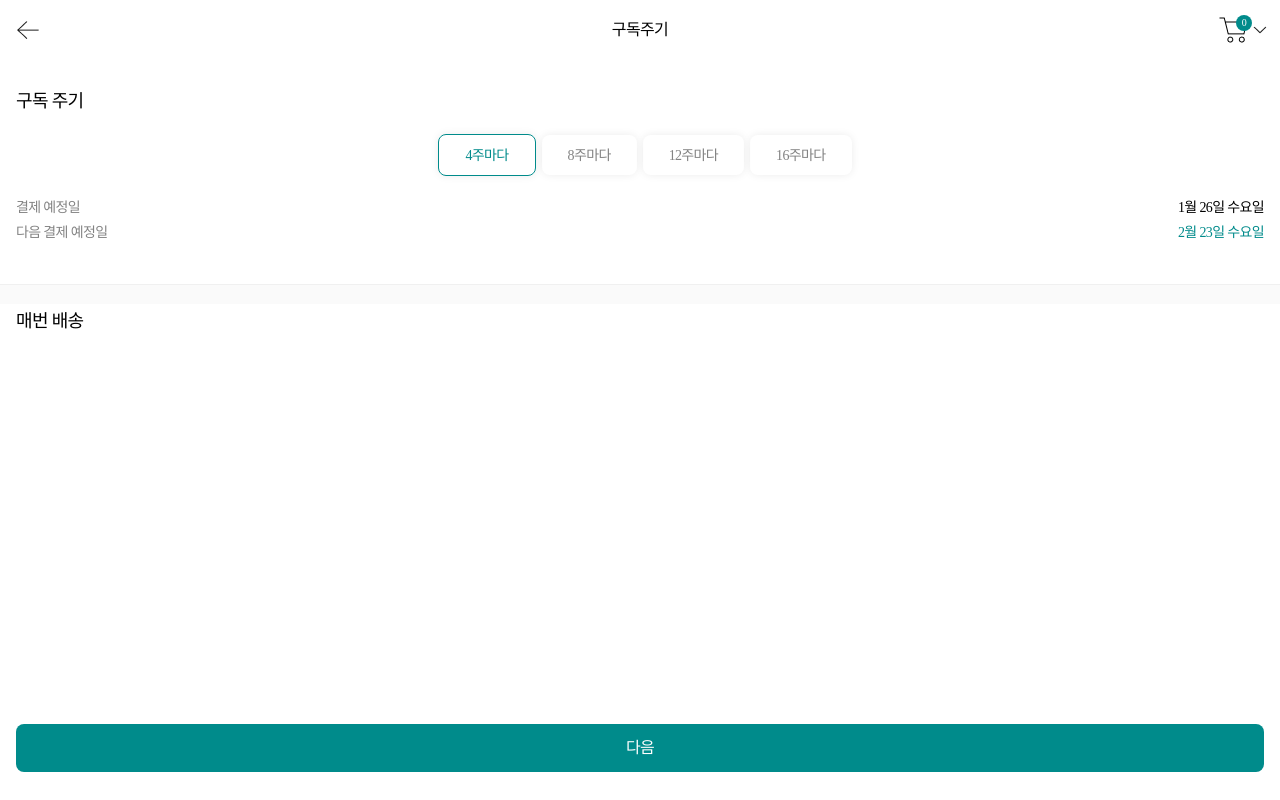
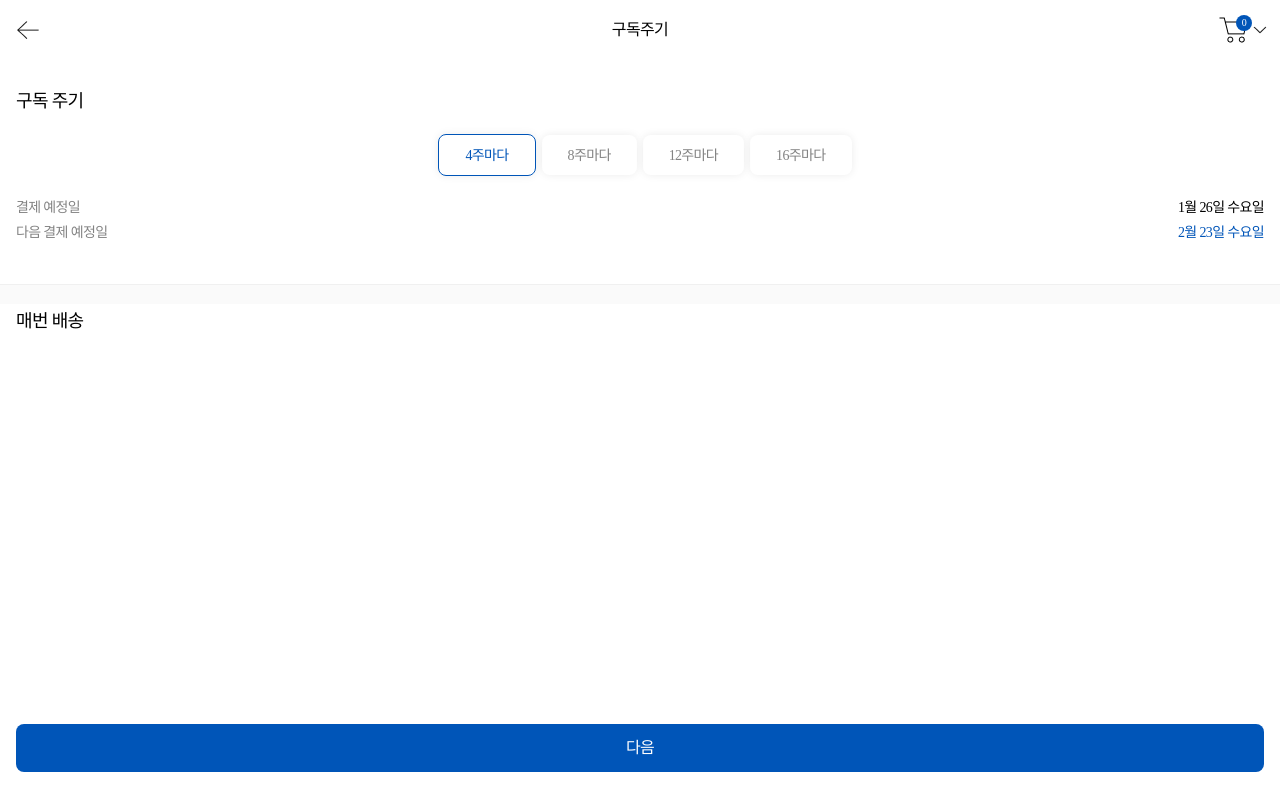
Before and after one commit to sujin3473/responsive_basket, a React (Create React App) app: page /order in a window 1280 px wide. Built offline with nearby package versions, Linux system fonts and the light colour scheme; a web font is replaced by a local one.

Commit message:
메인 색상 변경

```diff
--- a/src/App.css
+++ b/src/App.css
@@ -28,7 +28,7 @@ hr {
 }
 
 .order_btn {
-  background-color: #008B8B;
+  background-color: #0055B8;
   color: white;
   border-radius: 8px;
   height: 48px;
@@ -60,5 +60,5 @@ hr {
 }
 
 .w_blue {
-  color: #008B8B;
+  color: #0055B8;
 }
--- a/src/styles/cart.css
+++ b/src/styles/cart.css
@@ -35,7 +35,7 @@
   width: 46px;
   height: 28px;
   border-radius: 4px;
-  background-color: #008B8B;
+  background-color: #0055B8;
   color: white;
   padding: 48px auto;
   position: relative;
@@ -68,7 +68,7 @@
   height: 48px;
   line-height: 48px;
   border-radius: 4px;
-  background-color: #008B8B;
+  background-color: #0055B8;
   color: white;
   font-size: 16px;
   text-align: center;
--- a/src/styles/order.css
+++ b/src/styles/order.css
@@ -48,7 +48,7 @@
   font-size: 10px;
   color: white;
   text-align: center;
-  background-color: #008B8B;
+  background-color: #0055B8;
 }
 
 .cycle_txt {
@@ -92,9 +92,9 @@
 }
 
 .active {
-  color: #008B8B;
-  border-color: #008B8B;
-  border: 1px solid #008B8B;
+  color: #0055B8;
+  border-color: #0055B8;
+  border: 1px solid #0055B8;
 }
 
 .date_txt {
@@ -159,7 +159,7 @@
   width: 76px;
   text-align: center;
   border-radius: 8px;
-  color: #008B8B;
+  color: #0055B8;
   background-color: white;
 }
 
```
